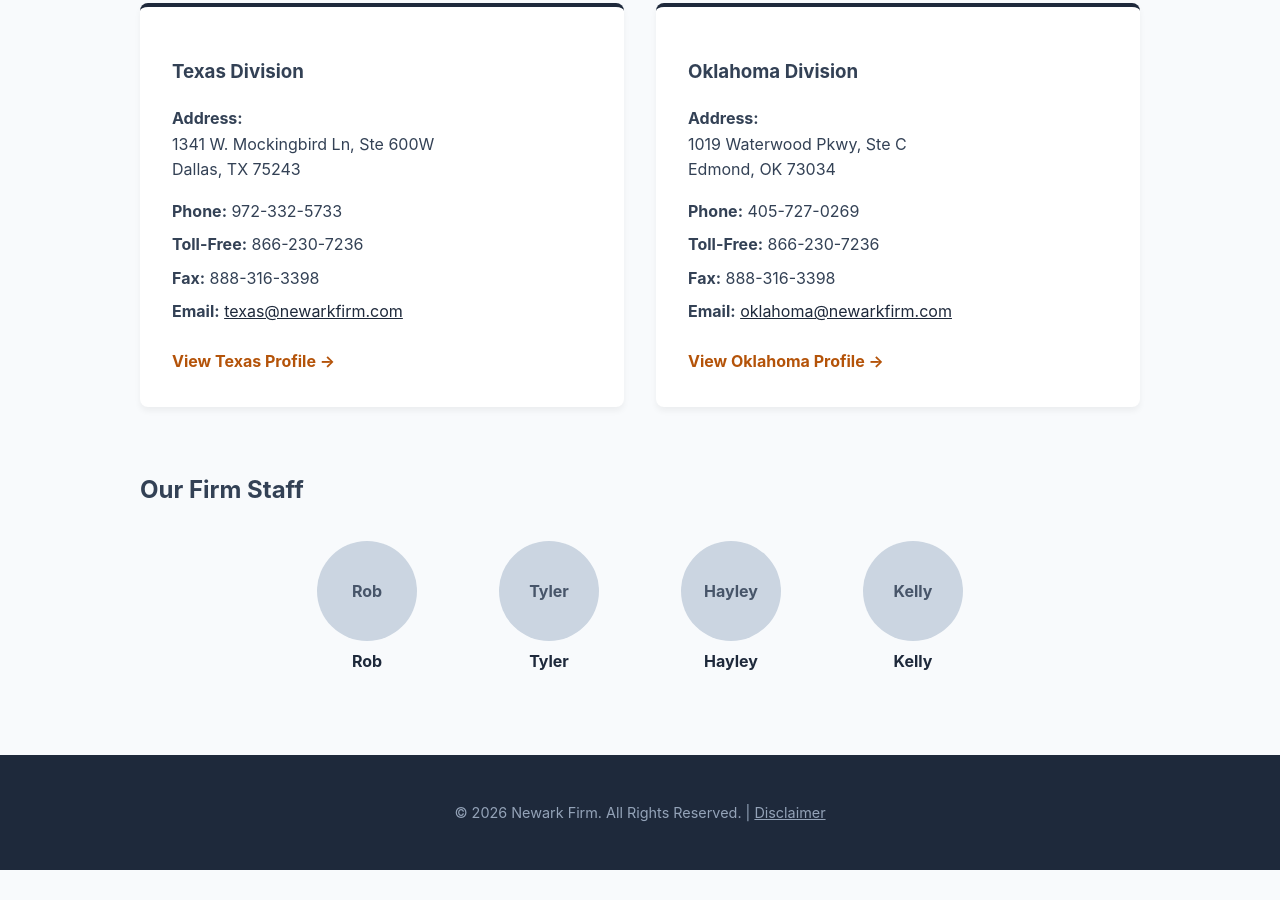
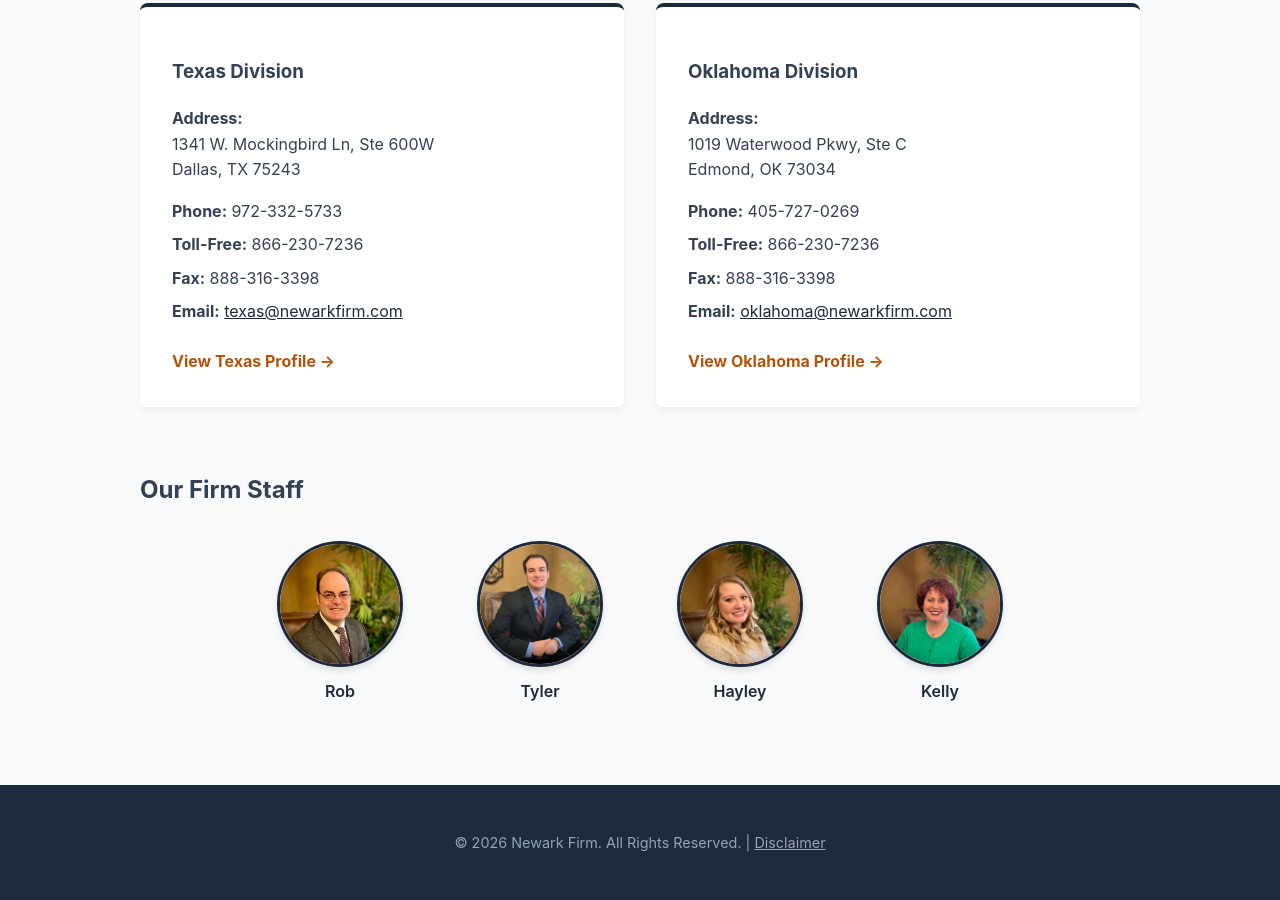
Before and after one commit to robnewark-cpu/newarkfirm-site, a plain HTML site: page index.html in a window 1280 px wide. Shown: the part 684-1584 px from the top of the page. Before the commit the page ends 1554 px from the top, so only its background shows below. Drawn offline with Linux system fonts and the light colour scheme.

Commit message:
design: link native headshot image assets to clickable staff dashboard

```diff
--- a/index.html
+++ b/index.html
@@ -27,12 +27,28 @@
         .card { background: white; padding: 2rem; border-radius: 8px; box-shadow: 0 4px 6px rgba(0,0,0,0.05); border-top: 4px solid var(--primary); }
         .card p { margin: 0.5rem 0; }
         .card a.branch-link { display: inline-block; margin-top: 1rem; color: var(--accent); font-weight: bold; text-decoration: none; }
-        .team-grid { display: flex; justify-content: center; gap: 2rem; flex-wrap: wrap; margin-top: 2rem; }
-        .member { text-align: center; width: 150px; }
-        .member a { color: var(--primary); text-decoration: none; font-weight: bold; transition: color 0.2s; }
+
+        /* 📸 STAFF PORTRAIT MODULE STYLING */
+        .team-grid { display: flex; justify-content: center; gap: 2.5rem; flex-wrap: wrap; margin-top: 2rem; }
+        .member { text-align: center; width: 160px; }
+        .member a { color: var(--primary); text-decoration: none; font-weight: 600; display: block; }
         .member a:hover { color: var(--accent); }
-        .member-circle { background: #cbd5e1; width: 100px; height: 100px; border-radius: 50%; margin: 0 auto 0.5rem; line-height: 100px; font-weight: bold; color: #475569; transition: transform 0.2s; }
-        .member:hover .member-circle { transform: scale(1.05); }
+        .avatar {
+            width: 120px;
+            height: 120px;
+            border-radius: 50%;
+            object-fit: cover;
+            border: 3px solid var(--primary);
+            margin: 0 auto 0.75rem;
+            display: block;
+            box-shadow: 0 4px 6px rgba(0,0,0,0.1);
+            transition: transform 0.2s ease, border-color 0.2s ease;
+        }
+        .member a:hover .avatar {
+            transform: scale(1.05);
+            border-color: var(--accent);
+        }
+
         footer { background-color: var(--primary); color: #94a3b8; text-align: center; padding: 2rem; margin-top: 5rem; font-size: 0.9rem; }
     </style>
 
@@ -125,25 +141,25 @@
         <div class="team-grid">
             <div class="member">
                 <a href="/people.html#rob">
-                    <div class="member-circle">Rob</div>
+                    <img src="Rob Headshot.jpg" alt="Rob" class="avatar">
                     <span>Rob</span>
                 </a>
             </div>
             <div class="member">
                 <a href="/people.html#tyler">
-                    <div class="member-circle">Tyler</div>
+                    <img src="Tyler Headshot.jpg" alt="Tyler" class="avatar">
                     <span>Tyler</span>
                 </a>
             </div>
             <div class="member">
                 <a href="/people.html#hayley">
-                    <div class="member-circle">Hayley</div>
+                    <img src="Hayley Headshot.jpg" alt="Hayley" class="avatar">
                     <span>Hayley</span>
                 </a>
             </div>
             <div class="member">
                 <a href="/people.html#kelly">
-                    <div class="member-circle">Kelly</div>
+                    <img src="Kelly Headshot.jpg" alt="Kelly" class="avatar">
                     <span>Kelly</span>
                 </a>
             </div>
```
